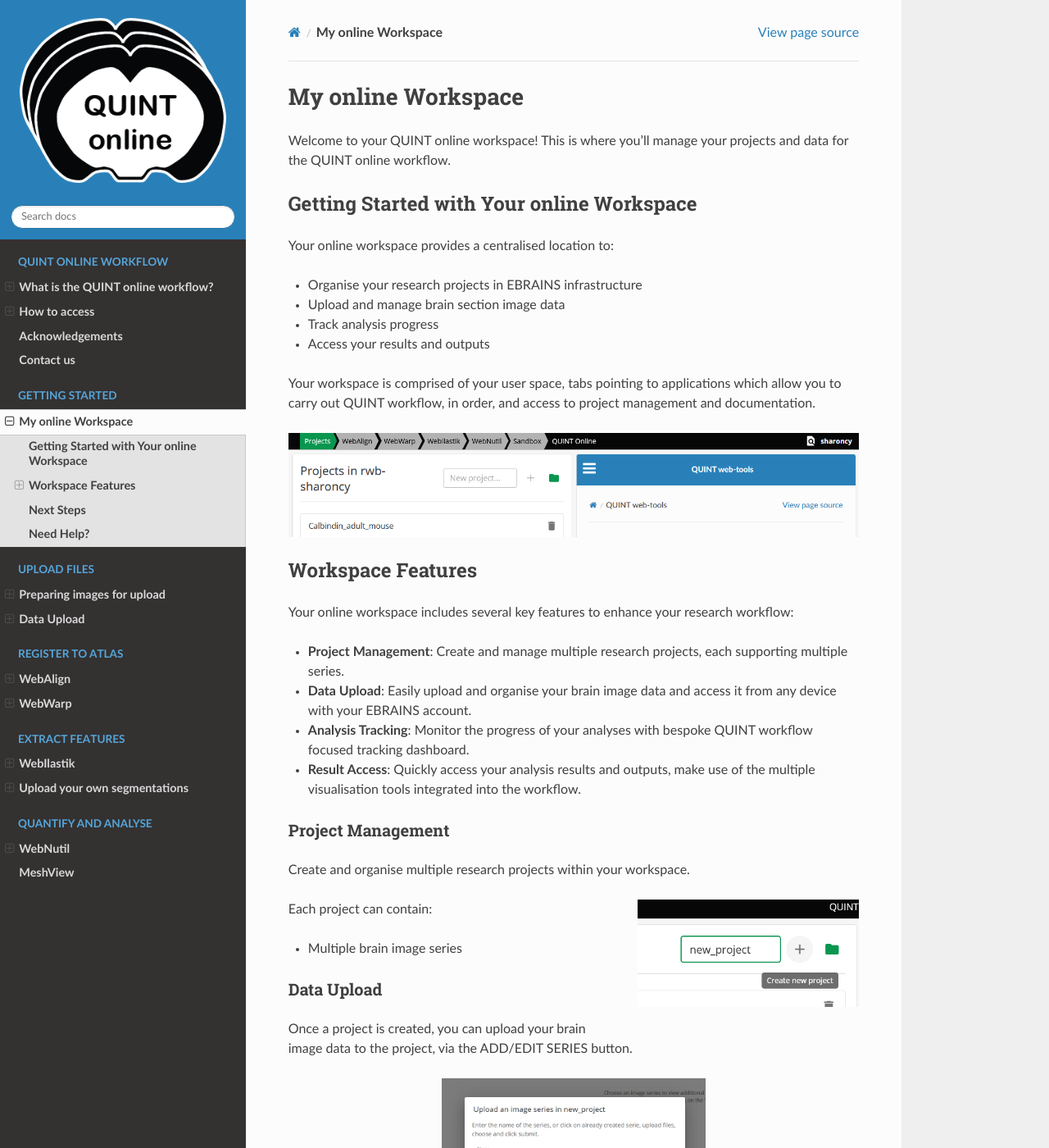
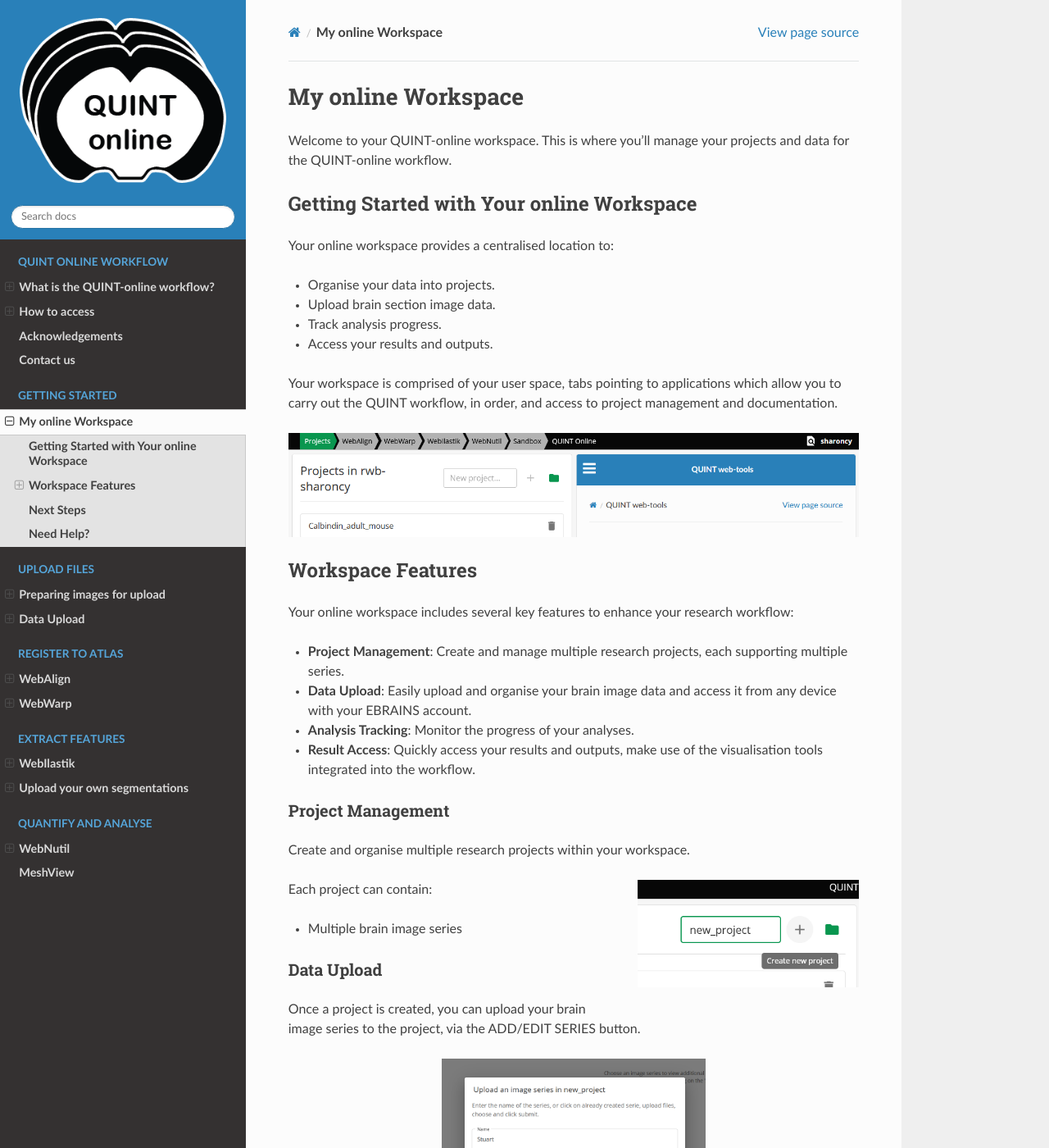
Before and after one commit to Neural-Systems-at-UIO/QUINT_webtools, a Sphinx documentation site: the page built from docs/MyWorkspace.rst, in a window 1280 px wide and 1400 px high. Shown: the whole window at 82% size. Built offline with Sphinx 7.4.7 and the Read the Docs theme 3.1.0, drawn with Linux system fonts in a browser that asks for light colours.

Commit message:
Simple text updates

```diff
--- a/docs/MyWorkspace.rst
+++ b/docs/MyWorkspace.rst
@@ -1,19 +1,19 @@
 **My online Workspace**
 =======================
 
-Welcome to your QUINT online workspace! This is where you'll manage your projects and data for the QUINT online workflow.
+Welcome to your QUINT-online workspace. This is where you'll manage your projects and data for the QUINT-online workflow.
 
 **Getting Started with Your online Workspace**
 -----------------------------------
 
 Your online workspace provides a centralised location to:
 
-* Organise your research projects in EBRAINS infrastructure
-* Upload and manage brain section image data
-* Track analysis progress
-* Access your results and outputs
+* Organise your data into projects.
+* Upload brain section image data.
+* Track analysis progress.
+* Access your results and outputs.
 
-Your workspace is comprised of your user space, tabs pointing to applications which allow you to carry out QUINT workflow, in order, and access to project management and documentation.
+Your workspace is comprised of your user space, tabs pointing to applications which allow you to carry out the QUINT workflow, in order, and access to project management and documentation.
 
 .. image:: images/Header.png
 
@@ -24,8 +24,8 @@
 
 * **Project Management**: Create and manage multiple research projects, each supporting multiple series.
 * **Data Upload**: Easily upload and organise your brain image data and access it from any device with your EBRAINS account.
-* **Analysis Tracking**: Monitor the progress of your analyses with bespoke QUINT workflow focused tracking dashboard.
-* **Result Access**: Quickly access your analysis results and outputs, make use of the multiple visualisation tools integrated into the workflow.
+* **Analysis Tracking**: Monitor the progress of your analyses.
+* **Result Access**: Quickly access your results and outputs, make use of the visualisation tools integrated into the workflow.
 
 **Project Management**
 ~~~~~~~~~~~~~~~~~~
@@ -43,7 +43,7 @@
 
 **Data Upload**
 ~~~~~~~~~~~~~~~~~~
-Once a project is created, you can upload your brain image data to the project, via the ADD/EDIT SERIES button.
+Once a project is created, you can upload your brain image series to the project, via the ADD/EDIT SERIES button.
 
 .. image:: images/AddEditSeries.png
     :height: 400
--- a/docs/Publications.rst
+++ b/docs/Publications.rst
@@ -9,14 +9,14 @@
 **System requirements**
 ---------------------
 
-The QUINT online workflow is accessible with an EBRAINS account using the web browsers: Firefox, Edge and Chrome.
+The QUINT-online workflow is accessible with an EBRAINS account using the web browsers: Firefox, Edge and Chrome.
 
 **Conditions of use**
 ------------------
 
 **Licence:** Source code: MIT License.
 
-**Citation**: An article about the QUINT online workflow is in preparation. Until this is published, please cite our latest article about our software and pipelines (Puchades et al, 2025) for use of our online tools. For use of our standalone software, please cite the relevant articles listed below.
+**Citation**: An article about the QUINT-online workflow is in preparation. Until this is published, please cite our latest article about our software and pipelines (Puchades et al, 2025) for use of our online tools. For use of our standalone software, please cite the relevant articles listed below.
 
 All reference atlases used should also be cited.
 
--- a/docs/Requirements.rst
+++ b/docs/Requirements.rst
@@ -1,7 +1,7 @@
 **Preparing images for upload**
 ==================================
 
-The online workbench supports upload of images of histological brain sections at high-resolution in many image formats (TIFF, JPG, PNG). The images must be named according to the QUINT file naming convention. As the first step in the workflow, add a unique identifier to each image as described below.
+The online workbench supports upload of image series of histological brain sections at high-resolution in many image formats (TIFF, JPG, PNG). The images must be named according to the QUINT file naming convention. As the first step in the workflow, add a unique identifier to each image as described below.
 
 .. image:: images/Image_series.PNG
    :width: 300
```
Also changed, not shown: other parts of docs/Publications.rst (+1 -1 lines), docs/QUINTintro_new.rst (+6 -5 lines).
